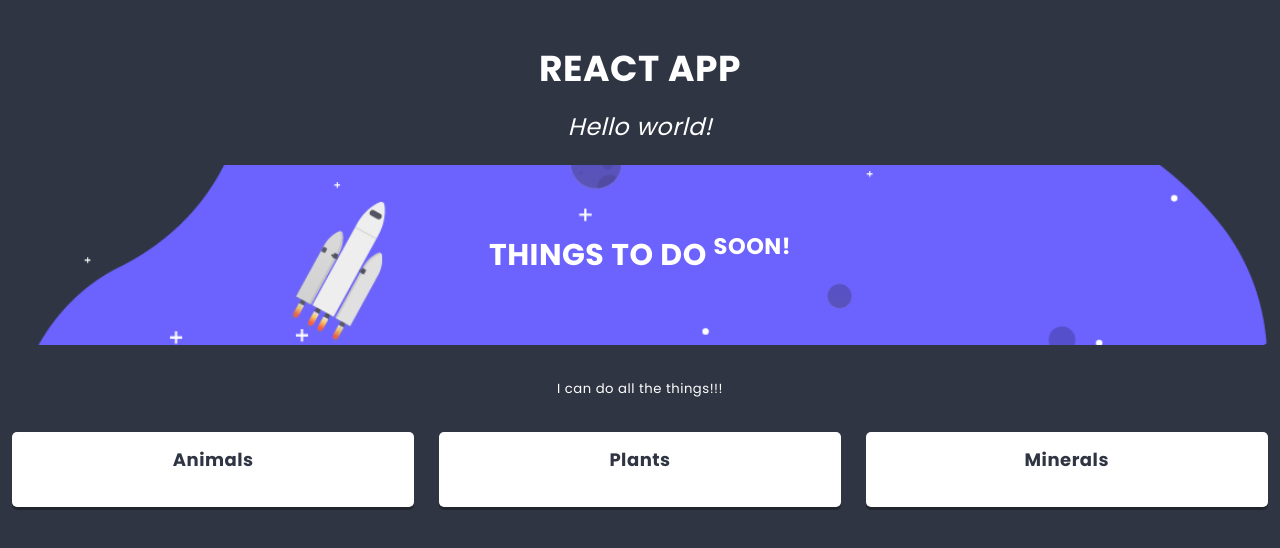
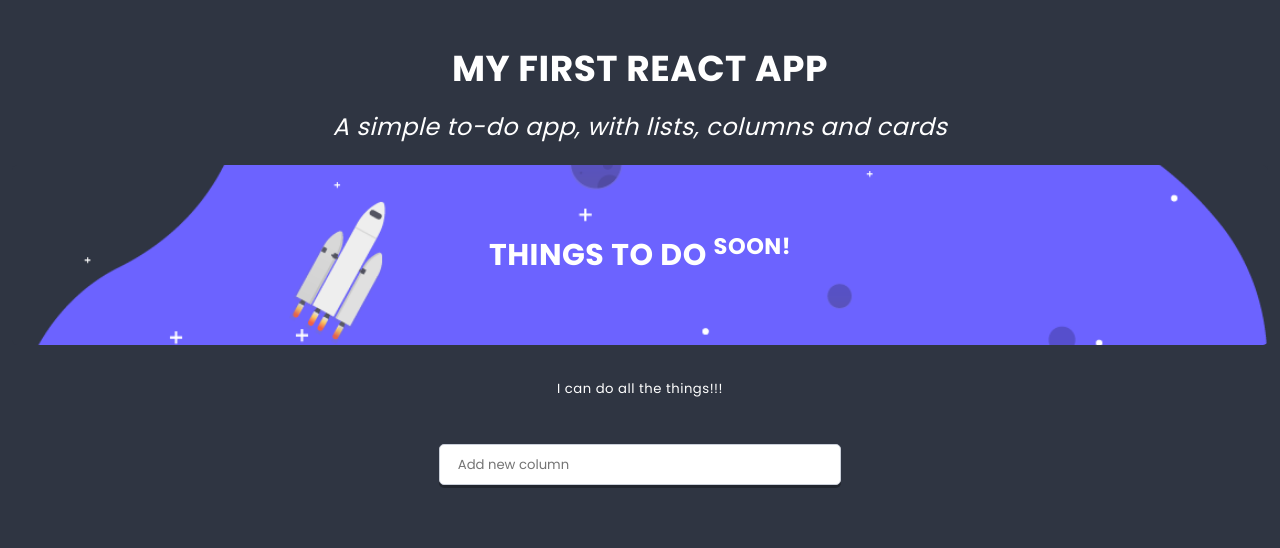
Before and after one commit to sebgub7/React, a React app: page / in a window 1280 px wide. Shown: the top 548 px of the page. Built offline with nearby package versions, Linux system fonts and the light colour scheme.

Commit message:
add card and icon

```diff
--- a/src/components/App/App.js
+++ b/src/components/App/App.js
@@ -1,21 +1,19 @@
 import React from 'react';
 import styles from './App.scss';
-import List from '../List/List.js'
+import List from '../List/List.js';
+import {pageContents, listData} from '../../data/dataStore';
 
 class App extends React.Component {
   render() {
-    return (
-      <div id="app">
-        <main className={styles.component}>
-          <h1 className={styles.title}>React App</h1>
-          <h2 className={styles.subtitle}>Hello world!</h2>
-          <List
-            image={'./src/styles/space.png'}
-            title={['Things to do ', <sup key='1'>soon!</sup>]}
-          />
-        </main>
-      </div>
-    )
+    return (<div id="app">
+      <main className={styles.component}>
+        <h1 className={styles.title}>{pageContents.title}</h1>
+        <h2 className={styles.subtitle}>{pageContents.subtitle}</h2>
+        <List image='./src/styles/space.png' title={[
+          'Things to do ', <sup key='1'>soon!</sup>
+        ]}/>
+      </main>
+    </div>)
   }
 }
 
--- /dev/null
+++ b/src/components/Button/Button.js
@@ -0,0 +1,11 @@
+import React from 'react';
+import styles from './Button.scss';
+
+const Button = ({variant = '', ...otherProps}) => (
+  <button
+    {...otherProps}
+    className={styles.component + variant.split(' ').map(name => ' ' + (styles[name] || name)).join('')}
+  />
+);
+
+export default Button;
--- /dev/null
+++ b/src/components/Card/Card.js
@@ -0,0 +1,18 @@
+import React from 'react';
+import styles from './Card.scss';
+import PropTypes from 'prop-types';
+
+class Card extends React.Component {
+  static propTypes = {
+    title: PropTypes.string
+  }
+  render(){
+    return (
+      <div className={styles.component}>
+        {this.props.title}
+      </div>
+    )
+  }
+}
+
+export default Card;
--- a/src/components/Column/Column.js
+++ b/src/components/Column/Column.js
@@ -1,18 +1,50 @@
 import React from 'react';
 import styles from './Column.scss';
 import PropTypes from 'prop-types';
+import Card from '../Card/Card.js';
+import {settings} from '../../data/dataStore.js';
+import Creator from '../Creator/Creator.js';
+import Icon from '../Icon/Icon.js';
 
 class Column extends React.Component {
+  state = {
+    cards: this.props.cards || [],
+  }
+
   static propTypes = {
     title: PropTypes.string.isRequired,
-    children: PropTypes.node
+    children: PropTypes.string
+  }
+
+  addCard(title){
+    this.setState(state => (
+      {
+        cards: [
+          ...state.cards,
+          {
+            key: state.cards.length ? state.cards[state.cards.length-1].key+1 : 0,
+            title,
+          }
+        ]
+      }
+    ));
   }
 
   render() {
     return (
       <section className={styles.component}>
-        <h3 className={styles.title}>{this.props.title}</h3>
-        <div className={styles.icon}>
+        <h3 className={styles.title}>{this.props.title}
+          <span className={styles.icon}>
+            <Icon name={this.props.icon} />
+          </span>
+        </h3>
+        <div className={styles.card}>
+        {this.state.cards.map(({key, ...cardProps}) => (
+          <Card key={key} {...cardProps} />
+        ))}
+        </div>
+        <div className={styles.creator}>
+          <Creator text={settings.cardCreatorText} action={title => this.addCard(title)}/>
         </div>
       </section>
     )
--- /dev/null
+++ b/src/components/Creator/Creator.js
@@ -0,0 +1,63 @@
+import React from 'react';
+import styles from './Creator.scss';
+import Button from '../Button/Button.js';
+import PropTypes from 'prop-types';
+
+class Creator extends React.Component {
+  static propTypes = {
+    text: PropTypes.string,
+  }
+
+  static defaultProps = {
+    text: 'Add new item',
+  }
+
+  state = {
+    value: '',
+    visibleButtons: false,
+  }
+
+  handleChange = event => {
+    // console.log(event);
+    this.setState({
+      value: event.target.value,
+      visibleButtons: event.target.value.length > 0
+    });
+  }
+
+  handleOK = () => {
+    if(this.state.value != ''){
+      this.props.action(this.state.value);
+      this.setState({
+        value: '',
+        visibleButtons: false
+      });
+    }
+  }
+
+  handleCancel = () => {
+    this.setState({
+      value: '',
+      visibleButtons: false
+    });
+  }
+
+  render() {
+    return (
+      <div className={styles.component}>
+        <input
+          type='text'
+          placeholder={this.props.text}
+          value={this.state.value}
+          onChange={this.handleChange}
+        />
+        <div className={styles.buttons + (this.state.visibleButtons ? ' ' + styles.buttonsShown : '')}>
+          <Button onClick={this.handleOK}>OK</Button>
+          <Button onClick={this.handleCancel} variant='danger'>cancel</Button>
+        </div>
+      </div>
+    );
+  }
+}
+
+export default Creator;
--- a/src/components/Hero/Hero.js
+++ b/src/components/Hero/Hero.js
@@ -1,6 +1,7 @@
 import React from 'react';
 import styles from './Hero.scss';
 import PropTypes from 'prop-types';
+import ReactHtmlParser from 'react-html-parser';
 
 const Hero = props => (
   <header className={styles.component}>
@@ -10,8 +11,8 @@ const Hero = props => (
 );
 
 Hero.propTypes = {
-  titleText: PropTypes.node.isRequired,
-  photo: PropTypes.node.isRequired,
+  titleText: PropTypes.arrayOf(PropTypes.node).isRequired,
+  photo: PropTypes.string.isRequired,
 };
 
 export default Hero;
--- /dev/null
+++ b/src/components/Icon/Icon.js
@@ -0,0 +1,10 @@
+import React from 'react';
+import PropTypes from 'prop-types';
+
+const Icon = props => (<i className={`fas fa-${props.name}`}></i>);
+
+Icon.propTypes = {
+  name:PropTypes.string
+}
+
+export default Icon;
--- a/src/components/List/List.js
+++ b/src/components/List/List.js
@@ -1,20 +1,42 @@
 import React from 'react';
 import styles from './List.scss';
-import Hero from '../Hero/Hero.js'
+import Hero from '../Hero/Hero.js';
 import PropTypes from 'prop-types';
-import Column from '../Column/Column.js'
+import Column from '../Column/Column.js';
+import {settings} from '../../data/dataStore';
+import ReactHtmlParser from 'react-html-parser';
+import Creator from '../Creator/Creator.js';
 
 class List extends React.Component {
+  state = {
+    columns: this.props.columns || [],
+  }
   static propTypes = {
-    image: PropTypes.node.isRequired,
-    title: PropTypes.node.isRequired,
-    children: PropTypes.node.isRequired,
+    image: PropTypes.string.isRequired,
+    title: PropTypes.arrayOf(PropTypes.node).isRequired,
+    description: PropTypes.node,
+    columns: PropTypes.array,
   }
 
   static defaultProps = {
-  children: <p>I can do all the things!!!</p>,
+    description: settings.defaultListDescription,
 }
 
+  addColumn(title){
+    this.setState(state => (
+      {
+        columns: [
+          ...state.columns,
+          {
+            key: state.columns.length ? state.columns[state.columns.length-1].key+1 : 0,
+            title,
+            icon: 'list-alt',
+            cards: []
+          }
+        ]
+      }
+    ));
+  }
   render() {
     return (
       <section id="List" className={styles.component}>
@@ -23,12 +45,15 @@ class List extends React.Component {
           titleText={this.props.title}
           />
           <div className={styles.description}>
-            {this.props.children}
+            {ReactHtmlParser(this.props.description)}
           </div>
           <div className={styles.columns}>
-            <Column title="Animals" />
-            <Column title="Plants" />
-            <Column title="Minerals" />
+          {this.state.columns.map(({key, ...columnProps}) => (
+            <Column key={key} {...columnProps} />
+          ))}
+          </div>
+          <div className={styles.creator}>
+            <Creator text={settings.columnCreatorText} action={title => this.addColumn(title)}/>
           </div>
       </section>
     )
```
